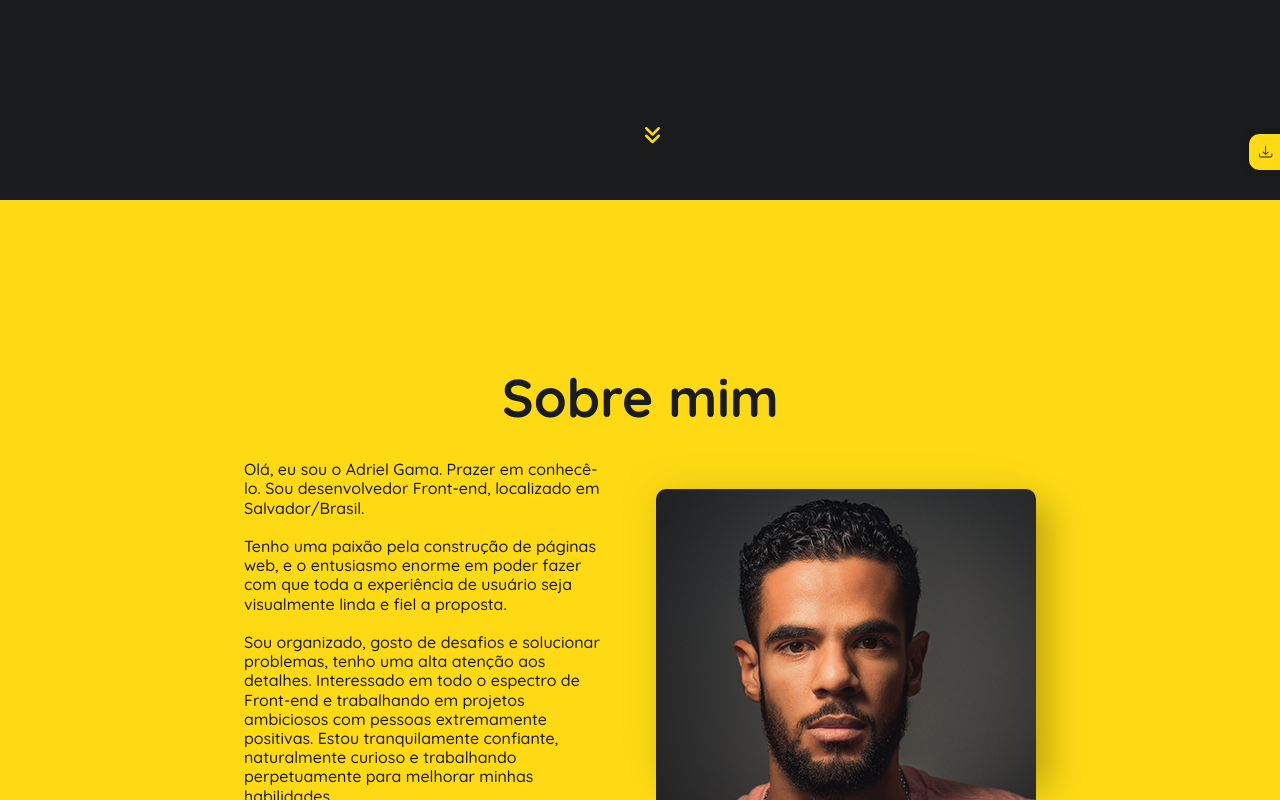
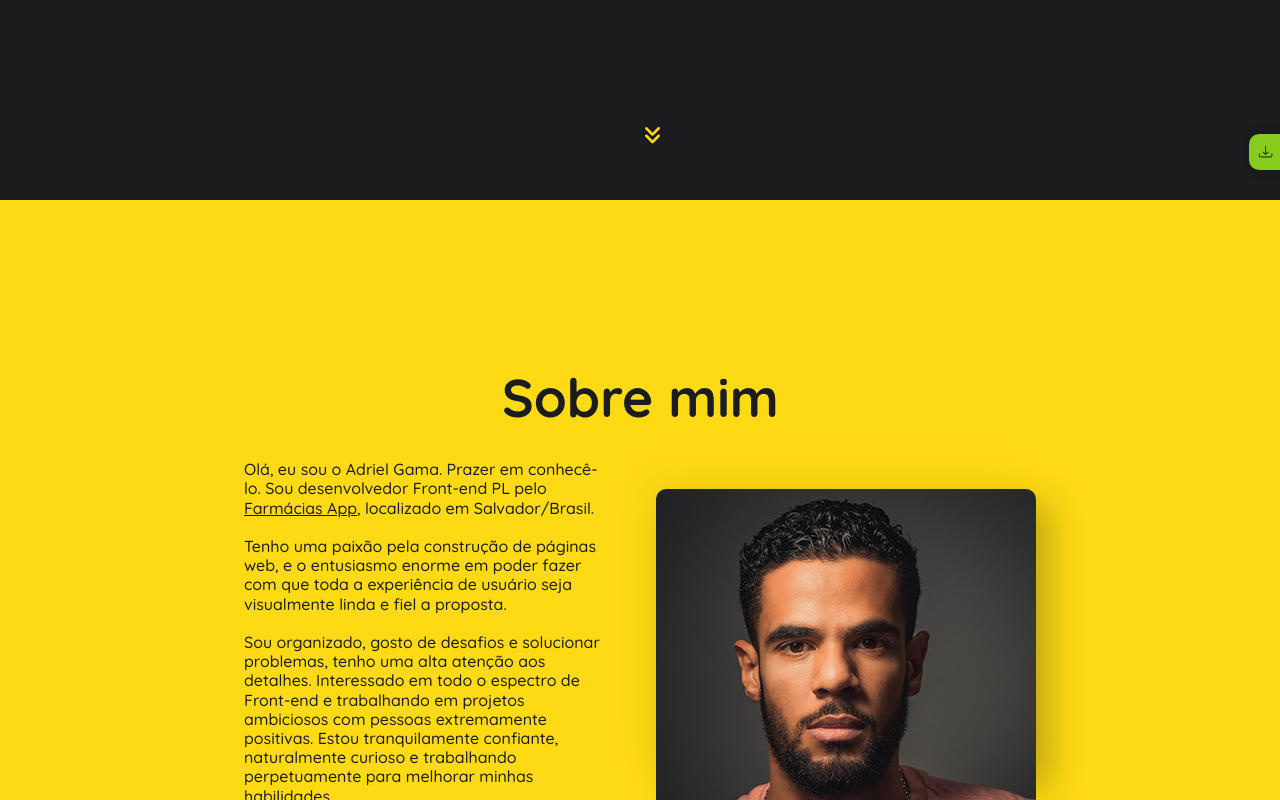
Before and after one commit to adrielgama/adrielgama.github.io, a React (Create React App) app: page / in a window 1280 px wide. Shown: the part 600-1400 px from the top of the page. Built offline with nearby package versions, Linux system fonts and the light colour scheme.

Commit message:
Update resume, fix changes

```diff
--- a/src/App.tsx
+++ b/src/App.tsx
@@ -72,6 +72,7 @@ const FabComponent = styled.button`
   @keyframes shake {
     0% {
       transform: translate(0, 0);
+      background: #33cccc;
     }
     1.78571% {
       transform: translate(5px, 0);
@@ -91,8 +92,21 @@ const FabComponent = styled.button`
     10.71429% {
       transform: translate(0, 0);
     }
+    20% {
+      background: #33cc36;
+    }
+    40% {
+      background: #b8cc33;
+    }
+    60% {
+      background: #fcca00;
+    }
+    80% {
+      background: #33cc36;
+    }
     100% {
       transform: translate(0, 0);
+      background: #33cccc;
     }
   }
 `;
--- a/src/Pages/About/index.tsx
+++ b/src/Pages/About/index.tsx
@@ -21,7 +21,15 @@ export const About = (...props: any[]) => {
             <TextAbout>
               <p>
                 Olá, eu sou o Adriel Gama. Prazer em conhecê-lo. Sou
-                desenvolvedor Front-end, localizado em Salvador/Brasil.
+                desenvolvedor Front-end PL pelo{" "}
+                <a
+                  href="https://www.farmaciasapp.com.br/"
+                  target="_blank"
+                  rel="noreferrer"
+                >
+                  Farmácias App
+                </a>
+                , localizado em Salvador/Brasil.
                 <br />
                 <br />
                 Tenho uma paixão pela construção de páginas web, e o entusiasmo
@@ -58,8 +66,16 @@ export const About = (...props: any[]) => {
           <Fade left cascade>
             <TextAbout>
               <p>
-                Hi, I'm Adriel Gama. Nice to meet you. I'm a developer
-                Front-end, located in Salvador/Brazil.
+                Hi, I'm Adriel Gama. Nice to meet you. I'm a developer Front-end
+                PL on{" "}
+                <a
+                  href="https://www.farmaciasapp.com.br/"
+                  target="_blank"
+                  rel="noreferrer"
+                >
+                  Farmácias App
+                </a>
+                , located in Salvador/Brazil.
                 <br />
                 <br />
                 I have a passion for building web pages, and a huge enthusiasm
--- a/src/Pages/About/style.ts
+++ b/src/Pages/About/style.ts
@@ -46,6 +46,14 @@ export const TextAbout = styled.div`
   text-align: left;
   margin-right: 50px;
 
+  a {
+    color: ${ColorPallete.textBlack};
+
+    :hover {
+      color: ${ColorPallete.textGrey};
+    }
+  }
+
   @media only screen and (max-width: 768px) {
     font-size: 14px;
     padding: 0 10px 40px 10px;
--- a/src/Pages/Header/style.ts
+++ b/src/Pages/Header/style.ts
@@ -11,6 +11,12 @@ export const HeaderComponent = styled.div`
   color: ${ColorPallete.textWhite};
   font-size: 64px;
   text-align: center;
+
+  @media only screen and (max-width: 426px) {
+    p {
+      font-size: 3.6rem;
+    }
+  }
 `;
 
 export const ChevronIcon = styled.div`
--- a/src/Pages/Skills/style.ts
+++ b/src/Pages/Skills/style.ts
@@ -14,104 +14,10 @@ export const HeaderComponent = styled.div`
     text-align: center;
     padding-top: 10vh;
   }
+
+  @media only screen and (max-width: 426px) {
+    h1 {
+      font-size: 3.5rem;
+    }
+  }
 `;
-
-// export const ContainerCard = styled.div`
-//   display: flex;
-//   flex-direction: row;
-//   align-items: center;
-//   justify-content: space-evenly;
-//   position: relative;
-//   top: 10vh;
-//   z-index: 999 !important;
-
-//   @media only screen and (max-width: 768px) {
-//     flex-direction: column;
-//   }
-// `;
-
-// export const CardComponent = styled.div`
-//   display: flex;
-//   flex-direction: column;
-//   align-items: center;
-//   justify-content: flex-start;
-
-//   padding: 30px;
-//   background-color: ${ColorPallete.textWhite};
-//   width: 25vw;
-//   height: fit-content;
-//   min-height: 55vh;
-//   max-height: 60vh;
-//   box-shadow: 3px 4px 9px rgba(27, 28, 30, 0.2);
-//   border-radius: 10px;
-//   z-index: 999 !important;
-
-//   > div {
-//     color: ${ColorPallete.secondary};
-//     font-size: 2.5rem;
-//     transition: 150ms;
-//     :hover {
-//       color: ${ColorPallete.alter};
-//     }
-//   }
-
-//   > h2 {
-//     font-family: Quantico;
-//     font-style: normal;
-//     font-weight: normal;
-//     font-size: 2rem;
-//     line-height: 51px;
-//     text-align: center;
-//   }
-
-//   > h4 {
-//     font-family: Quantico;
-//     font-style: normal;
-//     font-weight: normal;
-//     font-size: 1.5rem;
-//     line-height: 34px;
-//     text-align: center;
-//     color: ${ColorPallete.alter};
-//     padding: 40px 0 30px 0;
-//   }
-
-//   > ul {
-//     li {
-//       font-family: Roboto;
-//       font-style: normal;
-//       font-weight: normal;
-//       font-size: 1rem;
-//       line-height: 33px;
-
-//       text-align: center;
-//     }
-//   }
-
-//   @media only screen and (max-width: 768px) {
-//     padding: 40px;
-//     width: 45vw;
-//     /* height: fit-content; */
-
-//     > div {
-//       font-size: 1.5rem;
-//     }
-
-//     > h2 {
-//       font-size: 1.4rem;
-//       line-height: normal;
-//     }
-
-//     > h4 {
-//       font-size: 1.2rem;
-//       line-height: normal;
-//       padding: 30px 0 20px 0;
-//     }
-
-//     > ul {
-//       li {
-//         font-size: 0.9rem;
-//         line-height: 22px;
-//       }
-//     }
-//   }
-// `;
```
Also changed, not shown: 2 other files (tests, documents, lock files or other folders).
